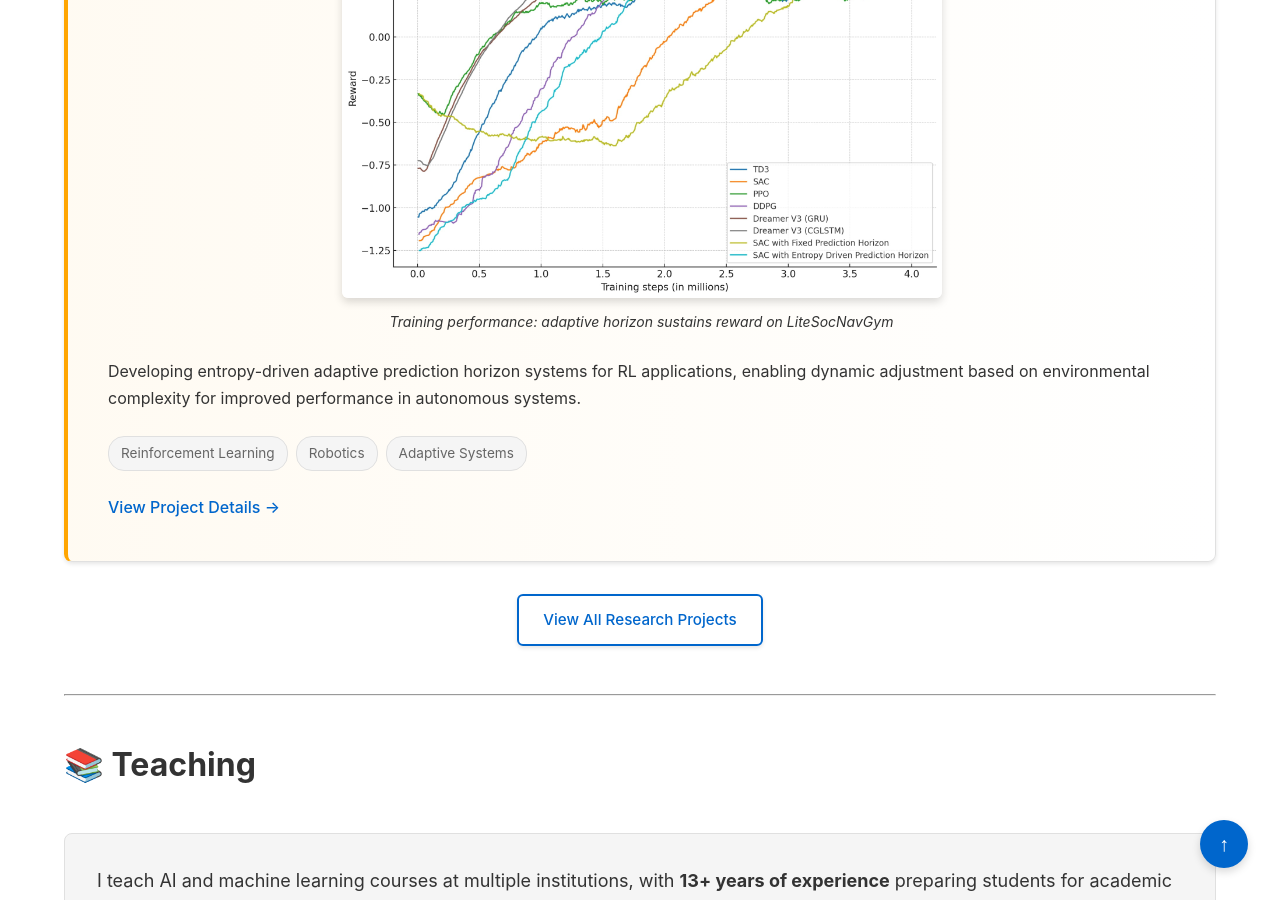
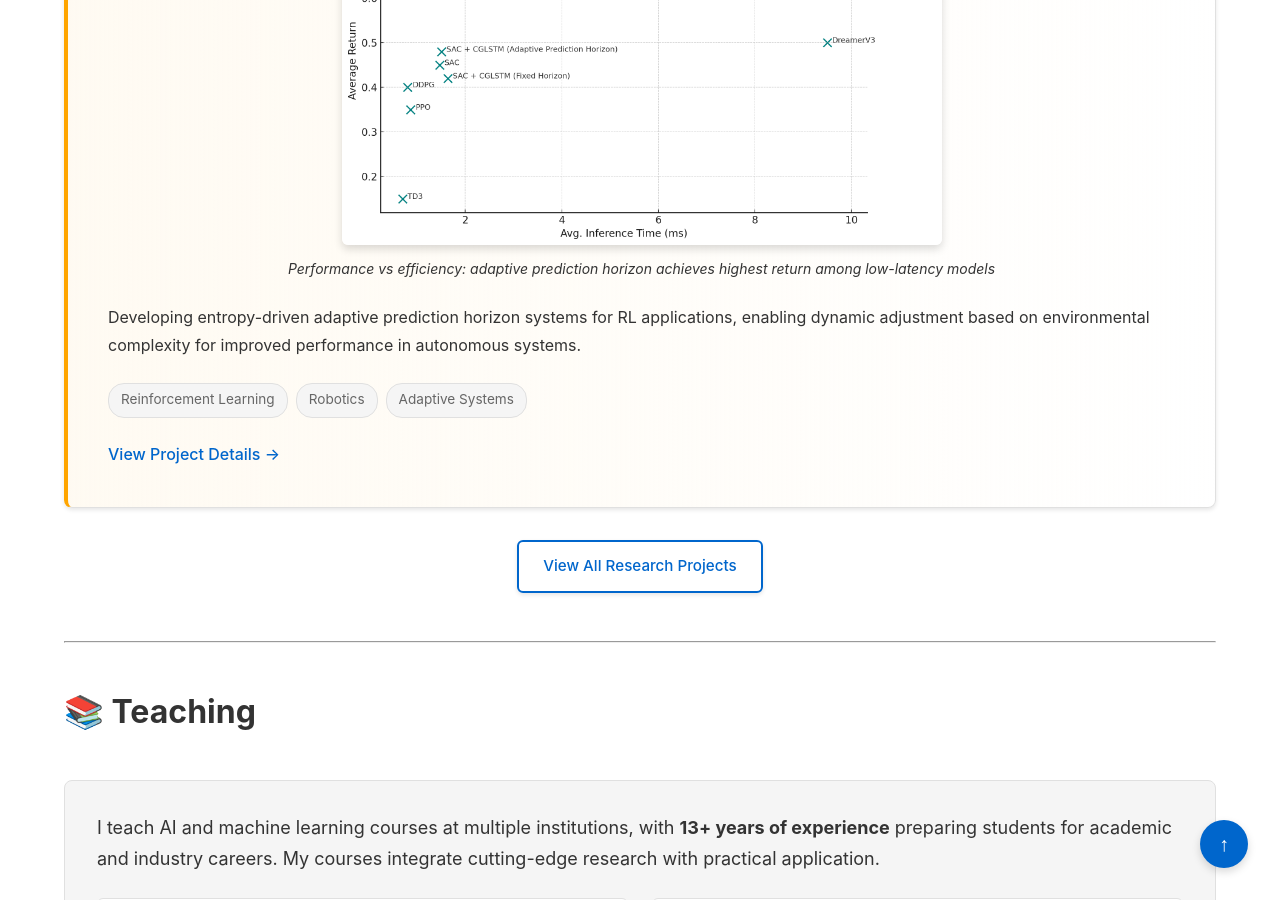
Before and after one commit to goodluckoguzie/goodluckoguzie.github.io, a Jekyll site: the page built from index.md, in a window 1280 px wide and 900 px high, scrolled down 1820 px. Built offline with Jekyll 4.4.1, drawn with Linux system fonts in a browser that asks for light colours.

Commit message:
Replace homepage image for Adaptive Prediction Horizons with performance vs efficiency scatter plot

```diff
--- a/index.md
+++ b/index.md
@@ -82,8 +82,8 @@ title: Home
     <h3>Adaptive Prediction Horizons in Reinforcement Learning</h3>
     <p class="home-research-meta">2024 - Present • Aston University</p>
     <div class="home-research-image">
-      <img src="{{ '/assets/images/TrainingReturn_SocNavGym-1.jpg' | relative_url }}" alt="Training reward curves showing adaptive prediction horizon performance in LiteSocNavGym environment" loading="lazy">
-      <p class="home-research-caption">Training performance: adaptive horizon sustains reward on LiteSocNavGym</p>
+      <img src="{{ '/assets/images/AverageReturnvsInferenceTime.png' | relative_url }}" alt="Scatter plot showing average return vs inference time trade-off for various RL models in LiteSocNavGym, demonstrating adaptive prediction horizon achieving highest return among low-latency models" loading="lazy">
+      <p class="home-research-caption">Performance vs efficiency: adaptive prediction horizon achieves highest return among low-latency models</p>
     </div>
     <p>Developing entropy-driven adaptive prediction horizon systems for RL applications, enabling dynamic adjustment based on environmental complexity for improved performance in autonomous systems.</p>
     <div class="home-research-tags">
```
